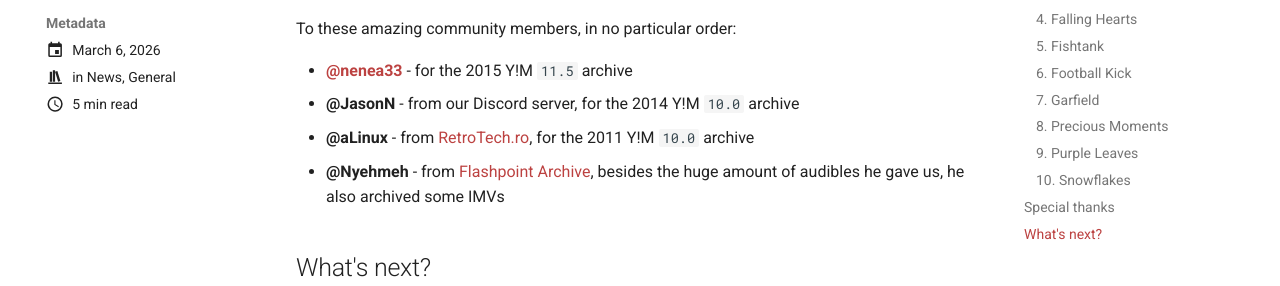
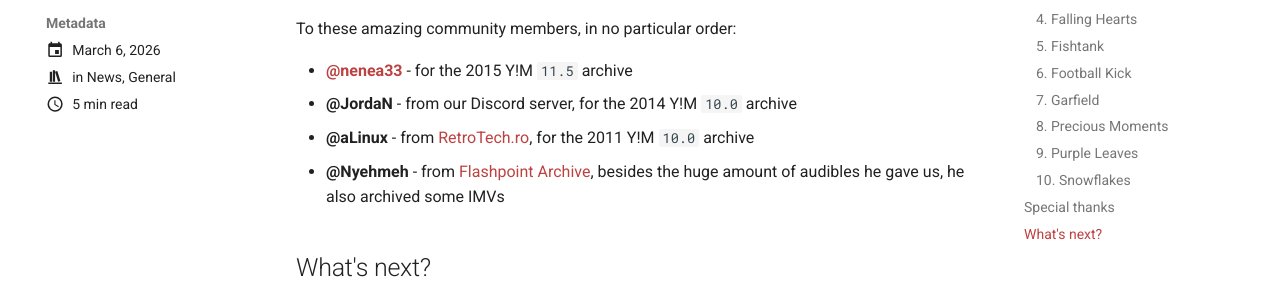
Before and after one commit to bogdannbv/buzzd-docs, an MkDocs documentation site: the page built from docs/blog/posts/imvironments-release.md, in a window 1280 px wide and 900 px high, scrolled down 8148 px. Shown: the part 197-483 px from the top of the window. Built offline with MkDocs 1.6.1 and Material for MkDocs 9.7.7, drawn with Linux system fonts in a browser that asks for light colours; plug-ins that fetch from the network failed and are left out; comment, search, counter and statistics services are not loaded.

Commit message:
Fix @JordaN shoutout

```diff
--- a/docs/blog/posts/imvironments-release.md
+++ b/docs/blog/posts/imvironments-release.md
@@ -87,7 +87,7 @@ Four laptops, [a random PC found in an office](./100-new-audibles.md#special-tha
 To these amazing community members, in no particular order:
 
 - [**@nenea33**](https://www.tiktok.com/@mynameis_nenea33) - for the 2015 Y!M `11.5` archive
-- **@JasonN** - from our Discord server, for the 2014 Y!M `10.0` archive
+- **@JordaN** - from our Discord server, for the 2014 Y!M `10.0` archive
 - **@aLinux** - from [RetroTech.ro](https://retrotech.ro/forum/), for the 2011 Y!M `10.0` archive
 - **@Nyehmeh** - from [Flashpoint Archive](https://flashpointarchive.org/discord), besides the huge amount of audibles he gave us, he also archived some IMVs
 
```
